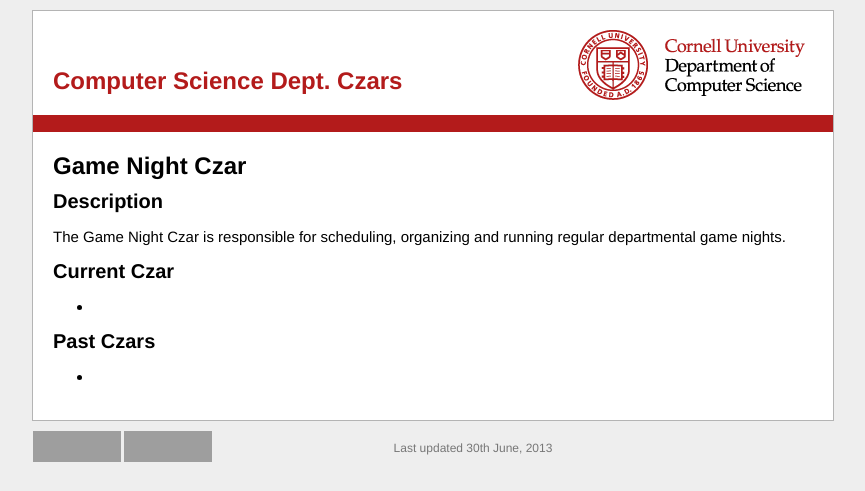
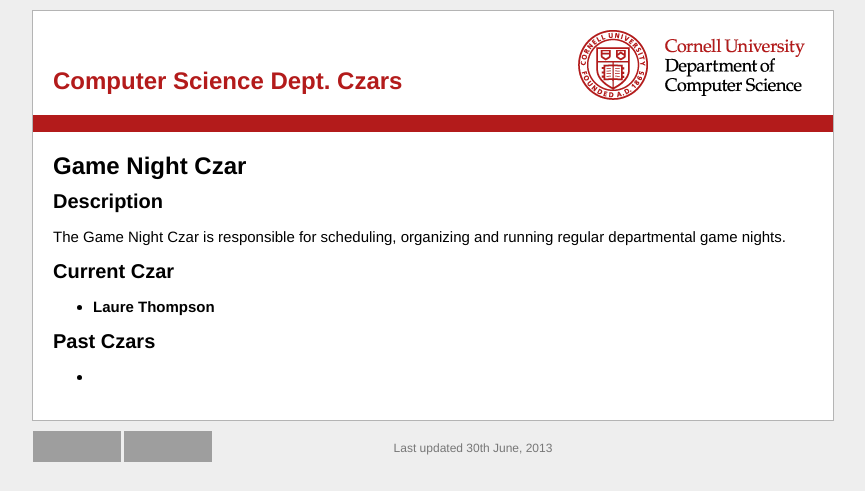
Before and after one commit to reitblatt/cornell-cs-czars, a PHP site: page /game_night.php in a window 1280 px wide. Shown: the top 491 px of the page, without its empty margins (207-1072 px from the left). Run offline with PHP 8.4, Linux system fonts and the light colour scheme; grey boxes are pictures that could not be loaded.

Commit message:
Added Laure as inaugural game night czar!

```diff
--- a/game_night.php
+++ b/game_night.php
@@ -7,7 +7,7 @@
 
 <h2>Current Czar</h2>
 <ul>
-   <li><B></B></li>
+   <li><B>Laure Thompson</B></li>
 </ul>
 
 <h2>Past Czars</h2>
--- a/index.php
+++ b/index.php
@@ -28,6 +28,7 @@
     czar('Espresso', 'Owen Arden, Daniel Hauagge, Sudip Roy', 'espresso.php');
     czar('Foosball', 'Hussam Abu-Libdeh', 'foosball.php');
     czar('Frisbee', 'Daniel Schroeder', 'frisbee.php');
+    czar('Game Night', 'Laure Thompson', 'game_night.php');
     czar('GPSA Representative', 'Amit Sharma', 'rep.php');
     czar('Hockey', 'Alex Fix, Jeff Chadwick, Jean-Baptiste Jeannin', 'hockey.php');
     czar('Kitchen', 'Deniz Altinbuken', 'kitchen.php');
@@ -55,7 +56,7 @@
    <td><b>Czars</b></td>
 </tr>
 <?php
-    czar('Game Night', 'Your name here!', 'game_night.php');
+
 ?>
 </table>
 <br/>
```
